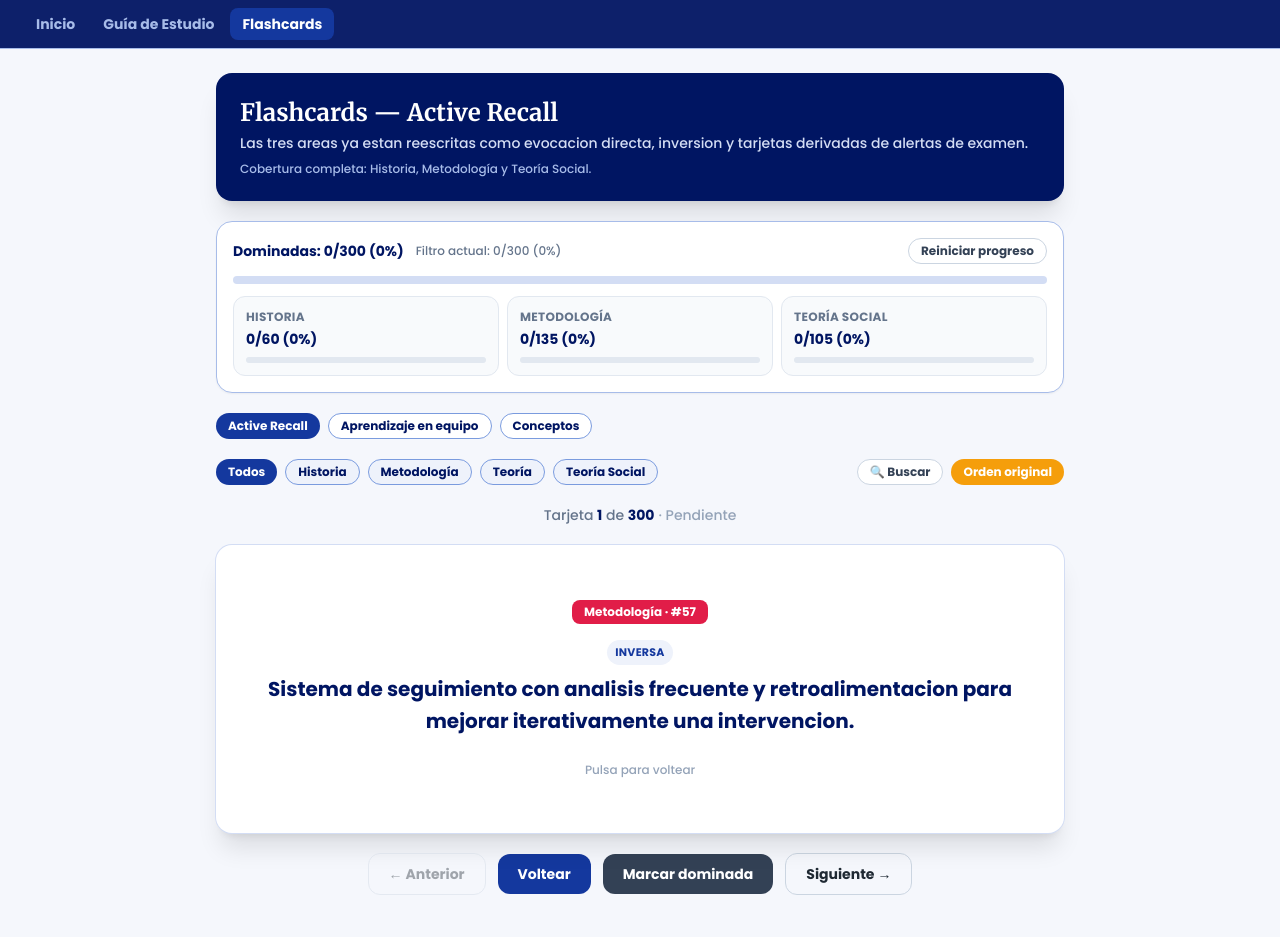
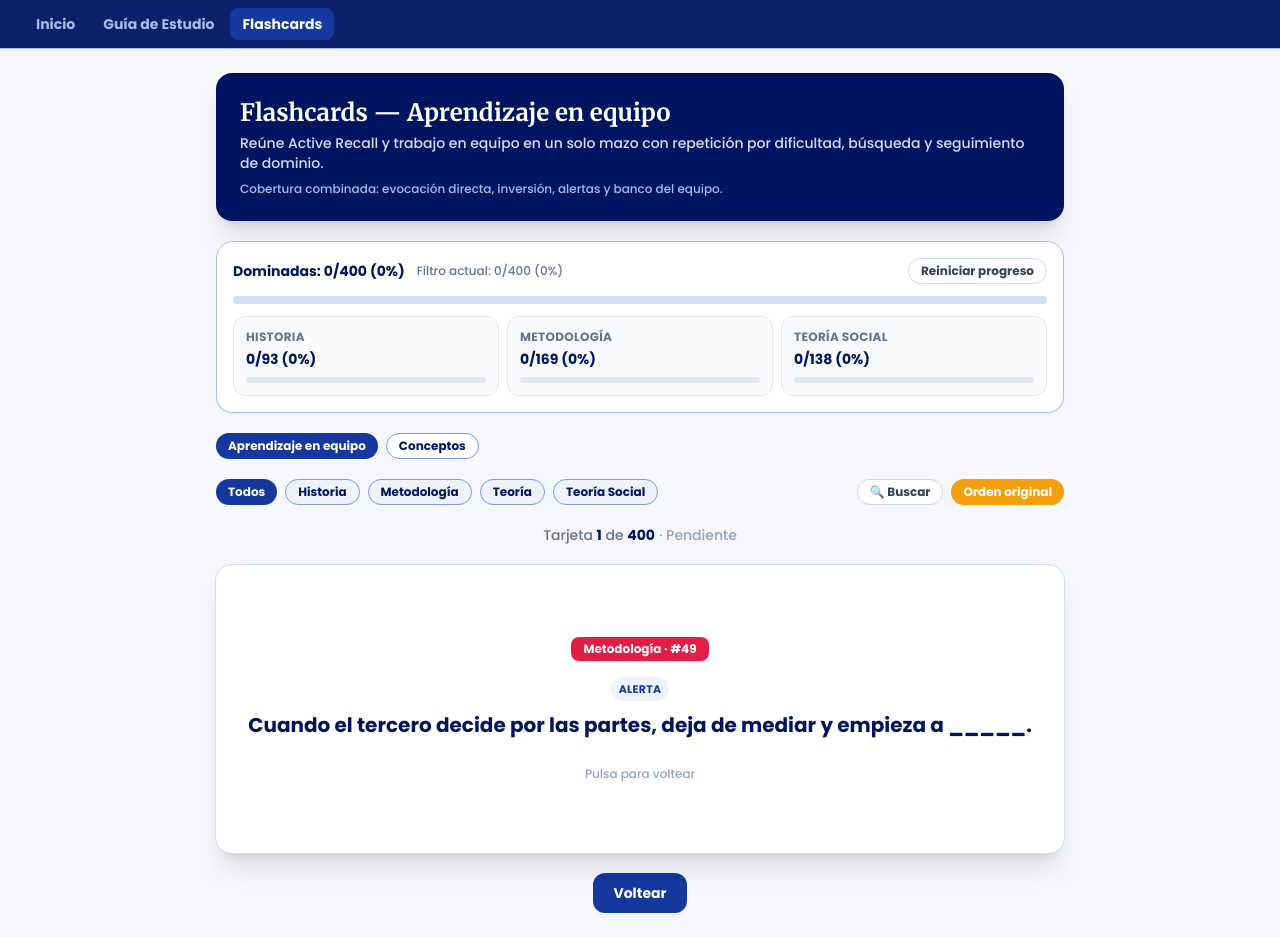
Before and after one commit to David2000-mp/Examen-de-Simulaci-n-UNAM, a React (Vite) app: page /flashcards in a window 1280 px wide. Both pictures are taken after a click on the button "Aleatorio". Built offline with nearby package versions, Linux system fonts and the light colour scheme.

Commit message:
feat: merge active recall into team flashcards

```diff
--- a/src/pages/Flashcards.jsx
+++ b/src/pages/Flashcards.jsx
@@ -6,8 +6,9 @@ import guiaData from "../data/guia.json";
 const AXES = ["Todos", "Historia", "Metodología", "Teoría", "Teoría Social"];
 const ACTIVE_RECALL_STORAGE_KEY = "flashcards:active-recall:mastered:v1";
 const PERSONALIZADAS_STORAGE_KEY = "flashcards:personalizadas:mastered:v1";
+const COMBINED_TEAM_STORAGE_KEY = "flashcards:team-study:mastered:v1";
+const TEAM_STUDY_DECK = [...flashcardsActiveRecall, ...flashcardsPersonalizadas];
 const MODES = [
-  { id: "active-recall", label: "Active Recall" },
   { id: "personalizadas", label: "Aprendizaje en equipo" },
   { id: "conceptos", label: "Conceptos" }
 ];
@@ -29,28 +30,21 @@ function renderBold(text) {
 }
 
 export default function Flashcards() {
-  const [studyMode, setStudyMode] = useState("active-recall");
-  const [masteredById, setMasteredById] = useState({});
+  const [studyMode, setStudyMode] = useState("personalizadas");
+  const [masteredTeamById, setMasteredTeamById] = useState({});
   const [axisFilter, setAxisFilter] = useState("Todos");
   const [index, setIndex] = useState(0);
   const [flipped, setFlipped] = useState(false);
   const [isRandom, setIsRandom] = useState(false);
   const [showSearch, setShowSearch] = useState(false);
   const [selectedCardId, setSelectedCardId] = useState("");
-  const isActiveRecall = studyMode === "active-recall";
-  const isPersonalized = studyMode === "personalizadas";
-  const sourceData =
-    studyMode === "active-recall"
-      ? flashcardsActiveRecall
-      : studyMode === "personalizadas"
-        ? flashcardsPersonalizadas
-        : guiaData;
+  const isTeamMode = studyMode === "personalizadas";
+  const sourceData = isTeamMode ? TEAM_STUDY_DECK : guiaData;
   const [order, setOrder] = useState(() => sourceData.map((_, i) => i));
-  const [masteredPersonalizadasById, setMasteredPersonalizadasById] = useState({});
   const [queue, setQueue] = useState([]);
   const [queueIdx, setQueueIdx] = useState(0);
-  const masteredPersonalizadasRef = useRef({});
-  masteredPersonalizadasRef.current = masteredPersonalizadasById;
+  const masteredTeamRef = useRef({});
+  masteredTeamRef.current = masteredTeamById;
 
   const filtered = useMemo(() => {
     const baseRows = sourceData.map((item, i) => ({ concept: item, originalIdx: i }));
@@ -73,19 +67,19 @@ export default function Flashcards() {
 
   const safeIndex = Math.min(index, orderedFiltered.length - 1);
   const current = useMemo(() => {
-    if (isPersonalized) {
+    if (isTeamMode) {
       return queue.length > 0 && queueIdx < queue.length
-        ? { concept: flashcardsPersonalizadas[queue[queueIdx]], originalIdx: queue[queueIdx] }
+        ? { concept: sourceData[queue[queueIdx]], originalIdx: queue[queueIdx] }
         : null;
     }
 
     return orderedFiltered[safeIndex];
-  }, [isPersonalized, queue, queueIdx, orderedFiltered, safeIndex]);
+  }, [isTeamMode, orderedFiltered, queue, queueIdx, safeIndex, sourceData]);
 
   const selectableCards = useMemo(() => {
-    if (isPersonalized) {
+    if (isTeamMode) {
       return queue.slice(queueIdx).map((originalIdx, offset) => {
-        const concept = flashcardsPersonalizadas[originalIdx];
+        const concept = sourceData[originalIdx];
         return {
           concept,
           targetIndex: queueIdx + offset,
@@ -97,12 +91,15 @@ export default function Flashcards() {
       concept,
       targetIndex: position,
     }));
-  }, [isPersonalized, orderedFiltered, queue, queueIdx]);
+  }, [isTeamMode, orderedFiltered, queue, queueIdx, sourceData]);
 
   useEffect(() => {
     if (typeof window === "undefined") return;
     try {
-      const raw = window.localStorage.getItem(ACTIVE_RECALL_STORAGE_KEY);
+      const storedCombined = window.localStorage.getItem(COMBINED_TEAM_STORAGE_KEY);
+      const raw = storedCombined
+        ?? window.localStorage.getItem(PERSONALIZADAS_STORAGE_KEY)
+        ?? window.localStorage.getItem(ACTIVE_RECALL_STORAGE_KEY);
       if (!raw) return;
       const ids = JSON.parse(raw);
       if (!Array.isArray(ids)) return;
@@ -112,45 +109,39 @@ export default function Flashcards() {
         return acc;
       }, {});
 
-      setMasteredById(mapped);
+      if (!storedCombined) {
+        const previousTeamIds = (() => {
+          try {
+            const teamRaw = window.localStorage.getItem(PERSONALIZADAS_STORAGE_KEY);
+            const activeRaw = window.localStorage.getItem(ACTIVE_RECALL_STORAGE_KEY);
+            const teamIds = teamRaw ? JSON.parse(teamRaw) : [];
+            const activeIds = activeRaw ? JSON.parse(activeRaw) : [];
+            return [...teamIds, ...activeIds];
+          } catch {
+            return ids;
+          }
+        })();
+
+        const mergedIds = Array.from(new Set(previousTeamIds.filter((id) => typeof id === "string")));
+        window.localStorage.setItem(COMBINED_TEAM_STORAGE_KEY, JSON.stringify(mergedIds));
+      }
+
+      setMasteredTeamById(mapped);
     } catch {
-      setMasteredById({});
+      setMasteredTeamById({});
     }
   }, []);
 
   useEffect(() => {
     if (typeof window === "undefined") return;
-    const ids = Object.keys(masteredById).filter((id) => masteredById[id]);
-    window.localStorage.setItem(ACTIVE_RECALL_STORAGE_KEY, JSON.stringify(ids));
-  }, [masteredById]);
+    const ids = Object.keys(masteredTeamById).filter((id) => masteredTeamById[id]);
+    window.localStorage.setItem(COMBINED_TEAM_STORAGE_KEY, JSON.stringify(ids));
+  }, [masteredTeamById]);
 
   useEffect(() => {
-    if (typeof window === "undefined") return;
-    try {
-      const raw = window.localStorage.getItem(PERSONALIZADAS_STORAGE_KEY);
-      if (!raw) return;
-      const ids = JSON.parse(raw);
-      if (!Array.isArray(ids)) return;
-      const mapped = ids.reduce((acc, id) => {
-        if (typeof id === "string") acc[id] = true;
-        return acc;
-      }, {});
-      setMasteredPersonalizadasById(mapped);
-    } catch {
-      setMasteredPersonalizadasById({});
-    }
-  }, []);
-
-  useEffect(() => {
-    if (typeof window === "undefined") return;
-    const ids = Object.keys(masteredPersonalizadasById).filter((id) => masteredPersonalizadasById[id]);
-    window.localStorage.setItem(PERSONALIZADAS_STORAGE_KEY, JSON.stringify(ids));
-  }, [masteredPersonalizadasById]);
-
-  useEffect(() => {
-    if (!isPersonalized) return;
+    if (!isTeamMode) return;
     const masteredSet = new Set(
-      Object.keys(masteredPersonalizadasRef.current).filter((id) => masteredPersonalizadasRef.current[id])
+      Object.keys(masteredTeamRef.current).filter((id) => masteredTeamRef.current[id])
     );
     const newQueue = orderedFiltered
       .filter(({ concept }) => !masteredSet.has(concept.id))
@@ -158,7 +149,7 @@ export default function Flashcards() {
     setQueue(newQueue);
     setQueueIdx(0);
     setFlipped(false);
-  }, [isPersonalized, orderedFiltered]);
+  }, [isTeamMode, orderedFiltered]);
 
   useEffect(() => {
     const handler = (e) => {
@@ -172,32 +163,32 @@ export default function Flashcards() {
       }
 
       if (e.key === "ArrowRight") {
-        if (isPersonalized) {
+        if (isTeamMode) {
           setQueueIdx((i) => i + 1);
         } else {
           setIndex((i) => Math.min(orderedFiltered.length - 1, i + 1));
         }
         setFlipped(false);
       } else if (e.key === "ArrowLeft") {
-        if (!isPersonalized) {
+        if (!isTeamMode) {
           setIndex((i) => Math.max(0, i - 1));
           setFlipped(false);
         }
       } else if (e.key === " " || e.key === "Enter") {
         e.preventDefault();
         setFlipped((f) => !f);
-      } else if (isActiveRecall && (e.key === "m" || e.key === "M")) {
+      } else if (isTeamMode && (e.key === "m" || e.key === "M")) {
         const currentId = current?.concept?.id;
         if (!currentId) return;
-        setMasteredById((prev) => ({ ...prev, [currentId]: !prev[currentId] }));
+        setMasteredTeamById((prev) => ({ ...prev, [currentId]: !prev[currentId] }));
       }
     };
 
     window.addEventListener("keydown", handler);
     return () => window.removeEventListener("keydown", handler);
-  }, [orderedFiltered.length, isActiveRecall, isPersonalized, current]);
+  }, [orderedFiltered.length, isTeamMode, current]);
 
-  const activeRecallMetrics = useMemo(() => {
+  const teamMetrics = useMemo(() => {
     const byAxis = {
       Historia: { total: 0, mastered: 0 },
       "Metodología": { total: 0, mastered: 0 },
@@ -207,19 +198,19 @@ export default function Flashcards() {
     let total = 0;
     let mastered = 0;
 
-    flashcardsActiveRecall.forEach((card) => {
+    TEAM_STUDY_DECK.forEach((card) => {
       total += 1;
       if (byAxis[card.eje]) byAxis[card.eje].total += 1;
 
-      if (masteredById[card.id]) {
+      if (masteredTeamById[card.id]) {
         mastered += 1;
         if (byAxis[card.eje]) byAxis[card.eje].mastered += 1;
       }
     });
 
     const filteredTotal = orderedFiltered.length;
-    const filteredMastered = isActiveRecall
-      ? orderedFiltered.reduce((acc, row) => acc + (masteredById[row.concept.id] ? 1 : 0), 0)
+    const filteredMastered = isTeamMode
+      ? orderedFiltered.reduce((acc, row) => acc + (masteredTeamById[row.concept.id] ? 1 : 0), 0)
       : 0;
 
     return {
@@ -231,16 +222,10 @@ export default function Flashcards() {
       filteredPct: filteredTotal ? Math.round((filteredMastered / filteredTotal) * 100) : 0,
       byAxis,
     };
-  }, [masteredById, orderedFiltered, isActiveRecall]);
-
-  const toggleCurrentMastered = () => {
-    if (!isActiveRecall || !current?.concept?.id) return;
-    const currentId = current.concept.id;
-    setMasteredById((prev) => ({ ...prev, [currentId]: !prev[currentId] }));
-  };
+  }, [masteredTeamById, orderedFiltered, isTeamMode]);
 
   const resetMastery = () => {
-    setMasteredById({});
+    setMasteredTeamById({});
   };
 
   const handleDifficult = () => {
@@ -258,20 +243,20 @@ export default function Flashcards() {
     setFlipped(false);
   };
 
-  const handleMasteredPersonalizadas = () => {
+  const handleMasteredCurrent = () => {
     if (queueIdx >= queue.length) return;
     const cardIdx = queue[queueIdx];
-    const cardId = flashcardsPersonalizadas[cardIdx]?.id;
+    const cardId = sourceData[cardIdx]?.id;
     if (!cardId) return;
-    setMasteredPersonalizadasById((prev) => ({ ...prev, [cardId]: true }));
+    setMasteredTeamById((prev) => ({ ...prev, [cardId]: true }));
     const newQueue = [...queue];
     newQueue.splice(queueIdx, 1);
     setQueue(newQueue);
     setFlipped(false);
   };
 
-  const resetPersonalizadasMastery = () => {
-    setMasteredPersonalizadasById({});
+  const resetTeamMastery = () => {
+    setMasteredTeamById({});
     const newQueue = orderedFiltered.map(({ originalIdx }) => originalIdx);
     setQueue(newQueue);
     setQueueIdx(0);
@@ -281,9 +266,9 @@ export default function Flashcards() {
   const handleGoToCard = (cardId) => {
     if (!cardId.trim()) return;
 
-    if (isPersonalized) {
+    if (isTeamMode) {
       const foundIdx = queue.findIndex(
-        (originalIdx, position) => position >= queueIdx && flashcardsPersonalizadas[originalIdx]?.id === cardId
+        (originalIdx, position) => position >= queueIdx && sourceData[originalIdx]?.id === cardId
       );
       if (foundIdx >= 0) {
         setQueueIdx(foundIdx);
@@ -311,12 +296,7 @@ export default function Flashcards() {
 
   const handleMode = (mode) => {
     setStudyMode(mode);
-    const nextSource =
-      mode === "active-recall"
-        ? flashcardsActiveRecall
-        : mode === "personalizadas"
-          ? flashcardsPersonalizadas
-          : guiaData;
+    const nextSource = mode === "personalizadas" ? TEAM_STUDY_DECK : guiaData;
     setOrder(nextSource.map((_, i) => i));
     setAxisFilter("Todos");
     setIndex(0);
@@ -354,12 +334,12 @@ export default function Flashcards() {
     setSelectedCardId("");
   };
 
-  const personalizedMasteredCount = Object.keys(masteredPersonalizadasById).filter(
-    (id) => masteredPersonalizadasById[id]
+  const teamMasteredCount = Object.keys(masteredTeamById).filter(
+    (id) => masteredTeamById[id]
   ).length;
 
   if (!current) {
-    if (isPersonalized) {
+    if (isTeamMode) {
       const deckEmpty = orderedFiltered.length === 0;
       return (
         <main className="container-shell space-y-5">
@@ -370,13 +350,13 @@ export default function Flashcards() {
               <>
                 <p className="text-2xl font-bold text-emerald-800">¡Mazo completado!</p>
                 <p className="mt-2 text-sm text-emerald-600">
-                  {personalizedMasteredCount > 0
-                    ? `Dominaste ${personalizedMasteredCount} tarjeta${personalizedMasteredCount !== 1 ? "s" : ""}.`
+                  {teamMasteredCount > 0
+                    ? `Dominaste ${teamMasteredCount} tarjeta${teamMasteredCount !== 1 ? "s" : ""}.`
                     : "Revisaste todas las tarjetas del mazo."}
                 </p>
                 <button
                   type="button"
-                  onClick={resetPersonalizadasMastery}
+                  onClick={resetTeamMastery}
                   className="mt-5 rounded-xl bg-brand-700 px-6 py-2.5 text-sm font-semibold text-white"
                 >
                   Reiniciar y repetir
@@ -411,38 +391,36 @@ export default function Flashcards() {
   }
 
   const { concept } = current;
-  const isCurrentMastered = isActiveRecall ? Boolean(masteredById[concept.id]) : false;
-  const usesPromptFormat = isActiveRecall || isPersonalized;
+  const isCurrentMastered = isTeamMode ? Boolean(masteredTeamById[concept.id]) : false;
+  const usesPromptFormat = isTeamMode;
   const axisColors = AXIS_COLOR[concept.eje] || { bg: "bg-brand-700", text: "text-white" };
 
   return (
     <main className="container-shell space-y-5">
       <header className="motion-rise motion-stagger rounded-2xl bg-brand-900 p-6 text-white shadow-xl" style={{ "--motion-index": 0 }}>
         <h1 className="font-serif text-2xl">
-          Flashcards — {studyMode === "active-recall" ? "Active Recall" : studyMode === "personalizadas" ? "Aprendizaje en equipo" : "100 Conceptos"}
+          Flashcards — {isTeamMode ? "Aprendizaje en equipo" : "100 Conceptos"}
         </h1>
         <p className="mt-1 text-sm text-brand-100">
-          {studyMode === "active-recall"
-            ? "Las tres areas ya estan reescritas como evocacion directa, inversion y tarjetas derivadas de alertas de examen."
-            : studyMode === "personalizadas"
-              ? "Repasa tus errores recientes en formato de flashcards con respuesta correcta y justificación."
-              : "Voltea cada tarjeta para ver la síntesis, referencia y alerta de examen."}
+          {isTeamMode
+            ? "Reúne Active Recall y trabajo en equipo en un solo mazo con repetición por dificultad, búsqueda y seguimiento de dominio."
+            : "Voltea cada tarjeta para ver la síntesis, referencia y alerta de examen."}
         </p>
-        {studyMode === "active-recall" && (
+        {isTeamMode && (
           <p className="mt-2 text-xs text-brand-200">
-            Cobertura completa: Historia, Metodología y Teoría Social.
+            Cobertura combinada: evocación directa, inversión, alertas y banco del equipo.
           </p>
         )}
       </header>
 
-      {isActiveRecall && (
+      {isTeamMode && (
         <section className="motion-rise motion-stagger space-y-3 rounded-2xl border border-brand-200 bg-white p-4 shadow-sm" style={{ "--motion-index": 1 }}>
           <div className="flex flex-wrap items-center gap-3">
             <p className="text-sm font-semibold text-brand-900">
-              Dominadas: {activeRecallMetrics.mastered}/{activeRecallMetrics.total} ({activeRecallMetrics.pct}%)
+              Dominadas: {teamMetrics.mastered}/{teamMetrics.total} ({teamMetrics.pct}%)
             </p>
             <p className="text-xs text-slate-500">
-              Filtro actual: {activeRecallMetrics.filteredMastered}/{activeRecallMetrics.filteredTotal} ({activeRecallMetrics.filteredPct}%)
+              Filtro actual: {teamMetrics.filteredMastered}/{teamMetrics.filteredTotal} ({teamMetrics.filteredPct}%)
             </p>
             <button
               type="button"
@@ -456,12 +434,12 @@ export default function Flashcards() {
           <div className="h-2 w-full overflow-hidden rounded-full bg-brand-100">
             <div
               className="h-full rounded-full bg-brand-700 transition-all"
-              style={{ width: `${activeRecallMetrics.pct}%` }}
+              style={{ width: `${teamMetrics.pct}%` }}
             />
           </div>
 
           <div className="grid gap-2 sm:grid-cols-3">
-            {Object.entries(activeRecallMetrics.byAxis).map(([axis, stats]) => {
+            {Object.entries(teamMetrics.byAxis).map(([axis, stats]) => {
               const pct = stats.total ? Math.round((stats.mastered / stats.total) * 100) : 0;
               return (
                 <div key={axis} className="rounded-xl border border-slate-200 bg-slate-50 p-3">
@@ -475,32 +453,6 @@ export default function Flashcards() {
                 </div>
               );
             })}
-          </div>
-        </section>
-      )}
-
-      {isPersonalized && (
-        <section className="motion-rise motion-stagger space-y-3 rounded-2xl border border-brand-200 bg-white p-4 shadow-sm" style={{ "--motion-index": 1 }}>
-          <div className="flex flex-wrap items-center gap-3">
-            <p className="text-sm font-semibold text-brand-900">
-              Dominadas: {personalizedMasteredCount}
-            </p>
-            <p className="text-xs text-slate-500">
-              En mazo: {Math.max(0, queue.length - queueIdx)} restantes
-            </p>
-            <button
-              type="button"
-              onClick={resetPersonalizadasMastery}
-              className="motion-lift motion-press ml-auto rounded-full border border-slate-300 px-3 py-1 text-xs font-semibold text-slate-700 hover:bg-slate-50"
-            >
-              Reiniciar dominadas
-            </button>
-          </div>
-          <div className="h-2 w-full overflow-hidden rounded-full bg-brand-100">
-            <div
-              className="h-full rounded-full bg-emerald-500 transition-all"
-              style={{ width: `${orderedFiltered.length ? Math.round((personalizedMasteredCount / orderedFiltered.length) * 100) : 0}%` }}
-            />
           </div>
         </section>
       )}
@@ -588,7 +540,7 @@ export default function Flashcards() {
             </button>
           </div>
           <p className="mt-2 text-xs text-brand-700/80">
-            {isPersonalized
+            {isTeamMode
               ? "Solo muestra las tarjetas que siguen activas en tu mazo actual."
               : "Muestra las tarjetas visibles según el modo, filtro y orden actual."}
           </p>
@@ -597,7 +549,7 @@ export default function Flashcards() {
 
       {/* Counter */}
       <p className="text-center text-sm text-slate-500">
-        {isPersonalized ? (
+        {isTeamMode ? (
           <>
             Tarjeta{" "}
             <strong className="text-brand-900">{Math.min(queueIdx + 1, queue.length || 1)}</strong>{" "}
@@ -610,7 +562,7 @@ export default function Flashcards() {
           </>
         )}
         {axisFilter !== "Todos" && <span className="ml-1 text-slate-400">· {axisFilter}</span>}
-        {isActiveRecall && (
+        {isTeamMode && (
           <span className="ml-1 text-slate-400">· {isCurrentMastered ? "Dominada" : "Pendiente"}</span>
         )}
       </p>
@@ -643,12 +595,18 @@ export default function Flashcards() {
             {usesPromptFormat ? (
               <>
                 <p className="mb-2 rounded-full bg-brand-50 px-2 py-1 text-[11px] font-semibold uppercase tracking-wide text-brand-700">
-                  {isPersonalized
-                    ? concept.kind === "error-review"
-                      ? "Error"
-                      : concept.kind === "team-review"
-                        ? "Equipo"
-                        : "Tarjeta"
+                  {isTeamMode
+                    ? concept.kind === "direct"
+                      ? "Directa"
+                      : concept.kind === "inverse"
+                        ? "Inversa"
+                        : concept.kind === "cloze"
+                          ? "Alerta"
+                          : concept.kind === "error-review"
+                            ? "Error"
+                            : concept.kind === "team-review"
+                              ? "Equipo"
+                              : "Tarjeta"
                     : concept.kind === "direct"
                       ? "Directa"
                       : concept.kind === "inverse"
@@ -677,12 +635,12 @@ export default function Flashcards() {
                 {concept.note ? (
                   <div className="mb-3 rounded-lg bg-brand-800 p-3">
                     <p className="text-xs font-bold uppercase tracking-wide text-brand-300">
-                      {isPersonalized ? "Detalle" : "Precisión"}
+                      {isTeamMode ? "Detalle" : "Precisión"}
                     </p>
                     <p className="mt-1 whitespace-pre-line text-sm leading-relaxed text-brand-100">{concept.note}</p>
                   </div>
                 ) : null}
-                {isPersonalized && (
+                {isTeamMode && (
                   <div
                     className="mt-4 flex justify-center gap-2"
                     onClick={(e) => e.stopPropagation()}
@@ -703,7 +661,7 @@ export default function Flashcards() {
                     </button>
                     <button
                       type="button"
-                      onClick={(e) => { e.stopPropagation(); handleMasteredPersonalizadas(); }}
+                      onClick={(e) => { e.stopPropagation(); handleMasteredCurrent(); }}
                       className="rounded-xl bg-emerald-600 px-4 py-2 text-sm font-semibold text-white hover:bg-emerald-700"
                     >
                       Ya me la sé ✓
@@ -739,7 +697,7 @@ export default function Flashcards() {
             )}
 
             <p className="mt-auto text-center text-xs text-brand-400">
-              {isPersonalized ? "Pulsa una opción" : "Pulsa para voltear"}
+              {isTeamMode ? "Pulsa una opción" : "Pulsa para voltear"}
             </p>
           </div>
         </div>
@@ -747,7 +705,7 @@ export default function Flashcards() {
 
       {/* Navigation */}
       <div className="flex items-center justify-center gap-3">
-        {!isPersonalized && (
+        {!isTeamMode && (
           <button
             type="button"
             onClick={handlePrev}
@@ -766,19 +724,7 @@ export default function Flashcards() {
         >
           Voltear
         </button>
-        {isActiveRecall && (
-          <button
-            type="button"
-            onClick={toggleCurrentMastered}
-            className={`rounded-xl px-5 py-2.5 text-sm font-semibold text-white ${
-              isCurrentMastered ? "bg-emerald-600" : "bg-slate-700"
-            }`}
-            aria-label={isCurrentMastered ? "Marcar como pendiente" : "Marcar como dominada"}
-          >
-            {isCurrentMastered ? "Dominada ✓" : "Marcar dominada"}
-          </button>
-        )}
-        {!isPersonalized && (
+        {!isTeamMode && (
           <button
             type="button"
             onClick={handleNext}
```
